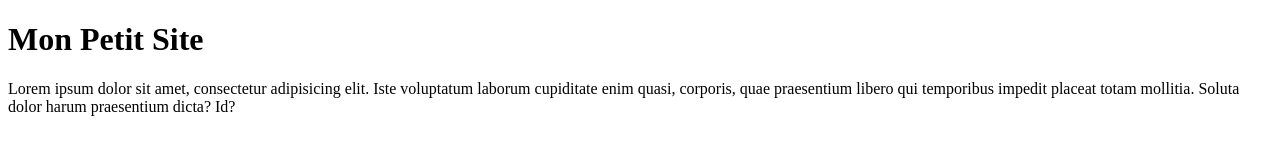
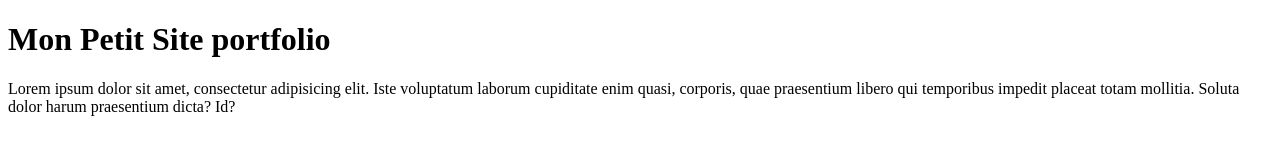
Before and after one commit to UnRadisVolant/tp-git, a plain HTML site: page index.html in a window 1280 px wide. Drawn offline with Linux system fonts and the light colour scheme.

Commit message:
porfolio

```diff
--- a/index.html
+++ b/index.html
@@ -6,7 +6,7 @@
     <title>Mon Petit Site</title>
   </head>
   <body>
-    <h1>Mon Petit Site</h1>
+    <h1>Mon Petit Site portfolio</h1>
     <p>Lorem ipsum dolor sit amet, consectetur adipisicing elit. Iste voluptatum laborum cupiditate enim quasi, corporis, quae praesentium libero qui temporibus impedit placeat totam mollitia. Soluta dolor harum praesentium dicta? Id?</p>
   </body>
 </html>
```
